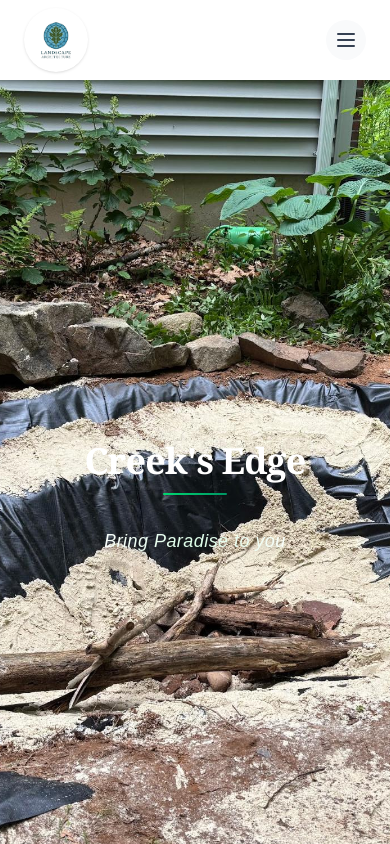
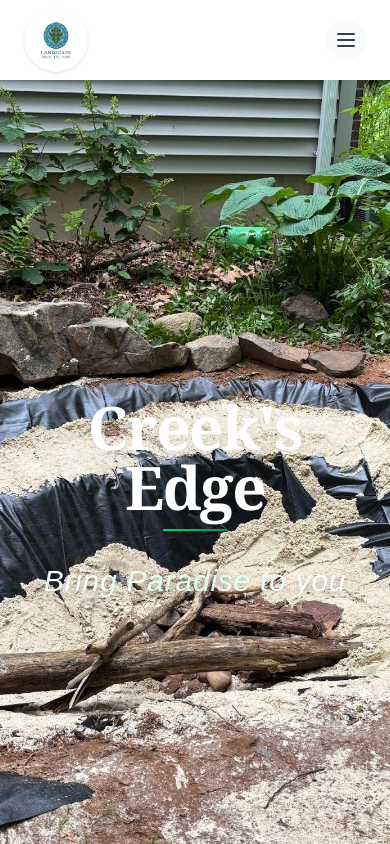
Before and after one commit to Rorozco11/CreeksEdge, a Next.js app in the folder creeksedgeapp/: page / in a window 390 px wide. Shown: the top 844 px of the page. Built offline with nearby package versions, Linux system fonts and the light colour scheme.

Commit message:
Made title,title description bigger on mobile

```diff
--- a/creeksedgeapp/src/app/page.tsx
+++ b/creeksedgeapp/src/app/page.tsx
@@ -56,7 +56,7 @@
             <div className="text-center max-w-4xl mx-auto px-4 sm:px-8">
               {/* Main title with elegant styling */}
               <div className="mb-6 sm:mb-8">
-                <h1 className="text-4xl sm:text-6xl md:text-7xl lg:text-8xl font-bold text-white font-serif tracking-tight drop-shadow-2xl mb-3 sm:mb-4">
+                <h1 className="text-6xl sm:text-7xl md:text-7xl lg:text-8xl font-bold text-white font-serif tracking-tight drop-shadow-2xl mb-3 sm:mb-4">
                   Creek&apos;s Edge
                 </h1>
                 <div className="w-16 sm:w-20 md:w-24 h-0.5 sm:h-1 bg-gradient-to-r from-green-400 to-emerald-600 mx-auto rounded-full shadow-lg"></div>
@@ -64,7 +64,7 @@
 
               {/* Subtitle with sophisticated backdrop */}
               <div className="relative">
-                <p className="text-lg sm:text-xl md:text-2xl lg:text-3xl font-light italic tracking-wide px-4 sm:px-6 md:px-8 py-2 sm:py-3 md:py-4 bg-gradient-to-r from-white via-green-100 to-white bg-clip-text text-transparent drop-shadow-lg">
+                <p className="text-3xl sm:text-2xl md:text-3xl lg:text-4xl font-light italic tracking-wide px-4 sm:px-6 md:px-8 py-2 sm:py-3 md:py-4 bg-gradient-to-r from-white via-green-100 to-white bg-clip-text text-transparent drop-shadow-lg">
                   Bring Paradise to you
                 </p>
               </div>
```
Also changed, not shown: 1 other file (tests, documents, lock files or other folders).
